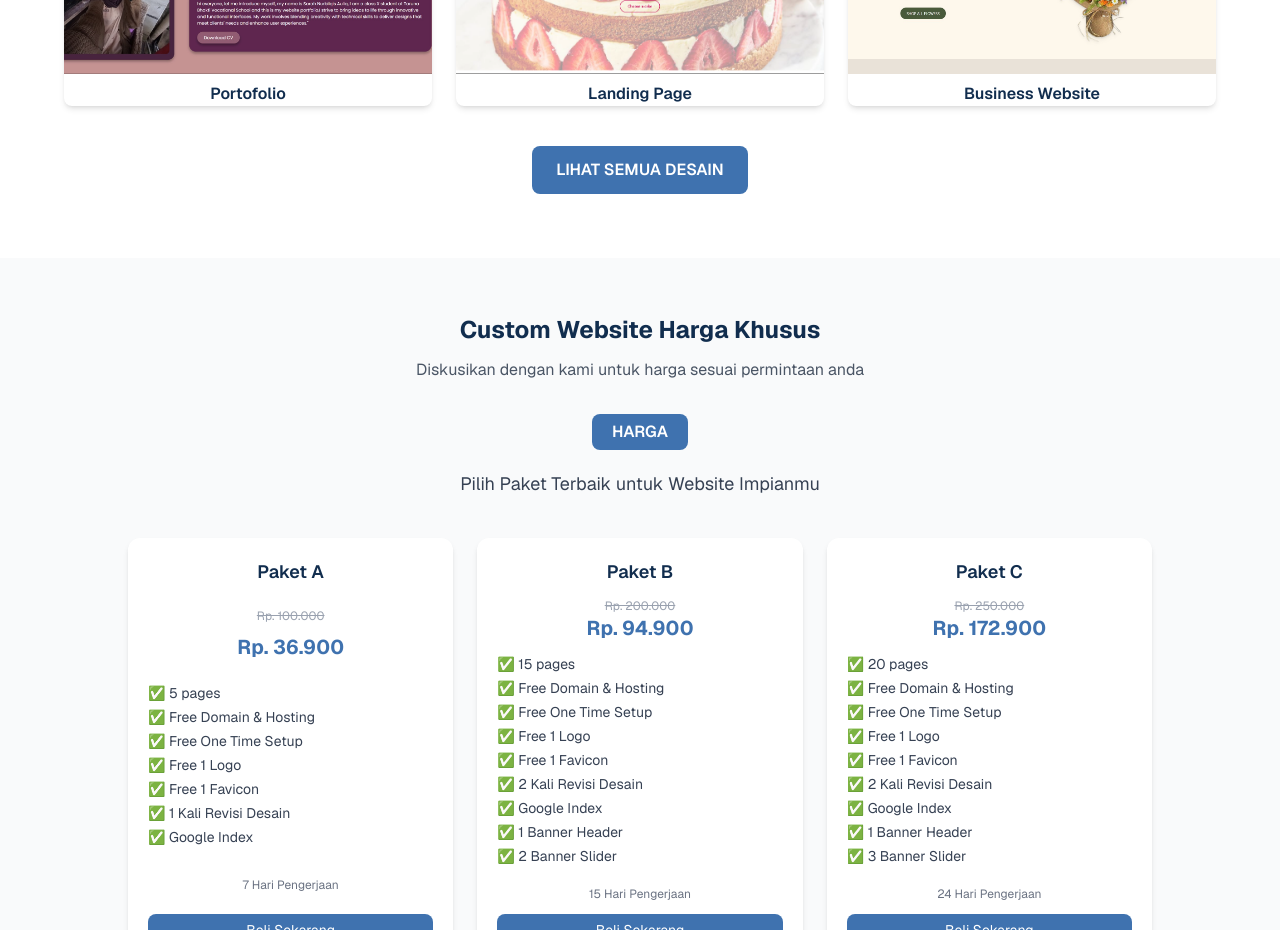
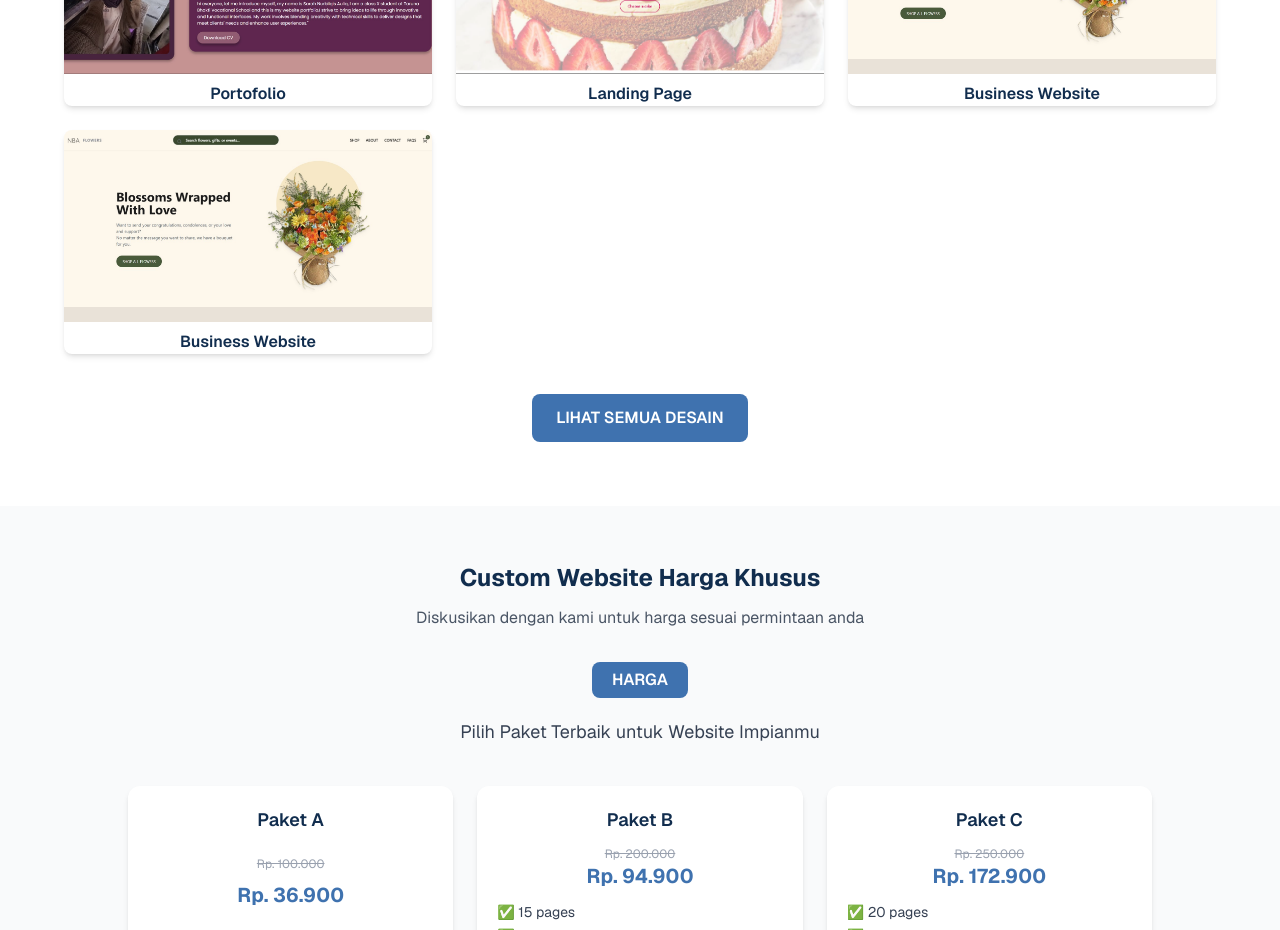
Before and after one commit to claclarissa12/Weberoo-Website, a Next.js app: page / in a window 1280 px wide. Shown: the part 2820-3750 px from the top of the page. Built offline with nearby package versions, Linux system fonts and the light colour scheme.

Commit message:
tambah fortofolio

```diff
--- a/src/app/components/design.js
+++ b/src/app/components/design.js
@@ -32,6 +32,11 @@ export default function DesignSection() {
       img: "/cake.png",
       link: "https://sarahaull.github.io/project-landingpage/",
       title: "Landing Page",
+    },
+    {
+      img: "/flowers.jpg",
+      link: "https://sarahaull.github.io/landingpage-bucket/",
+      title: "Business Website",
     },
     {
       img: "/flowers.jpg",
```
